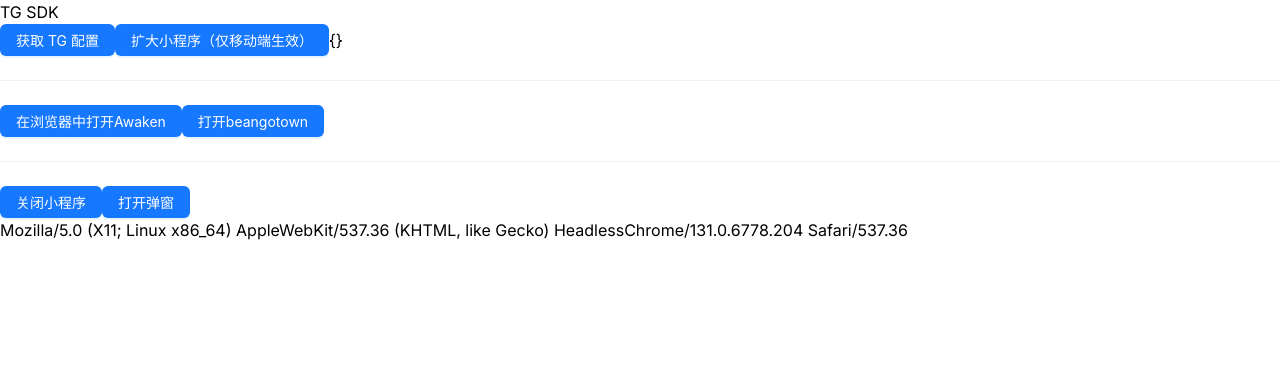
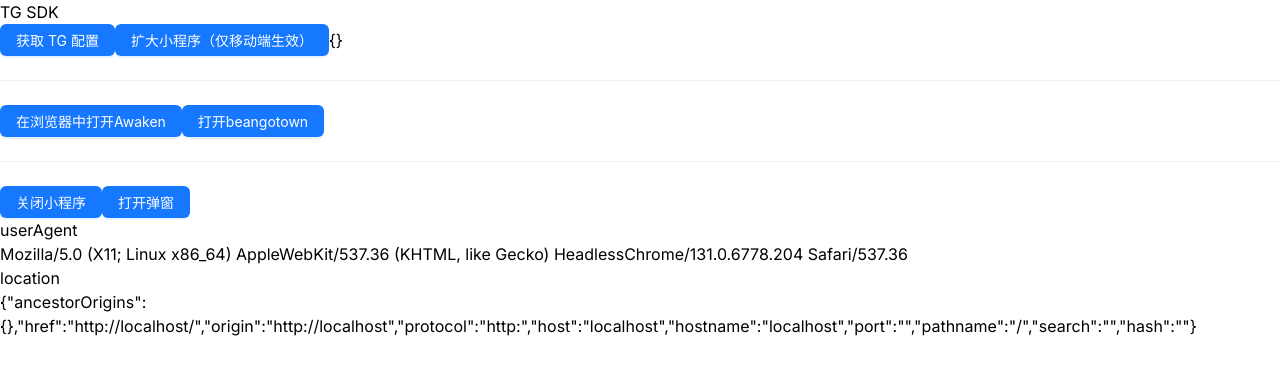
Before and after one commit to xiaoshitou0131/test-tg-app, a Next.js app: page / in a window 1280 px wide. Shown: the top 374 px of the page. Built offline with nearby package versions, Linux system fonts and the light colour scheme.

Commit message:
提交代码

```diff
--- a/src/app/page.tsx
+++ b/src/app/page.tsx
@@ -6,10 +6,12 @@ export default function Sign() {
 
   const [tgData, setTgData] = useState({});
   const [userAgent, setUserAgent] = useState('');
+  const [location, setLocation] = useState({});
 
   useEffect(() => {
     // console.log(window.Telegram)
     setUserAgent(window.navigator.userAgent);
+    setLocation(window.location);
   }, [])
 
   const getTgConfig = () => {
@@ -55,8 +57,11 @@ export default function Sign() {
       <Divider />
       <Button type='primary' onClick={close}>关闭小程序</Button>
       <Button type='primary'>打开弹窗</Button>
+      <h1>userAgent</h1>
+      <p>{userAgent}</p>
+      <h1>location</h1>
+      <p>{JSON.stringify(location)}</p>
 
-      <p>{userAgent}</p>
     </div>
 
 
```
